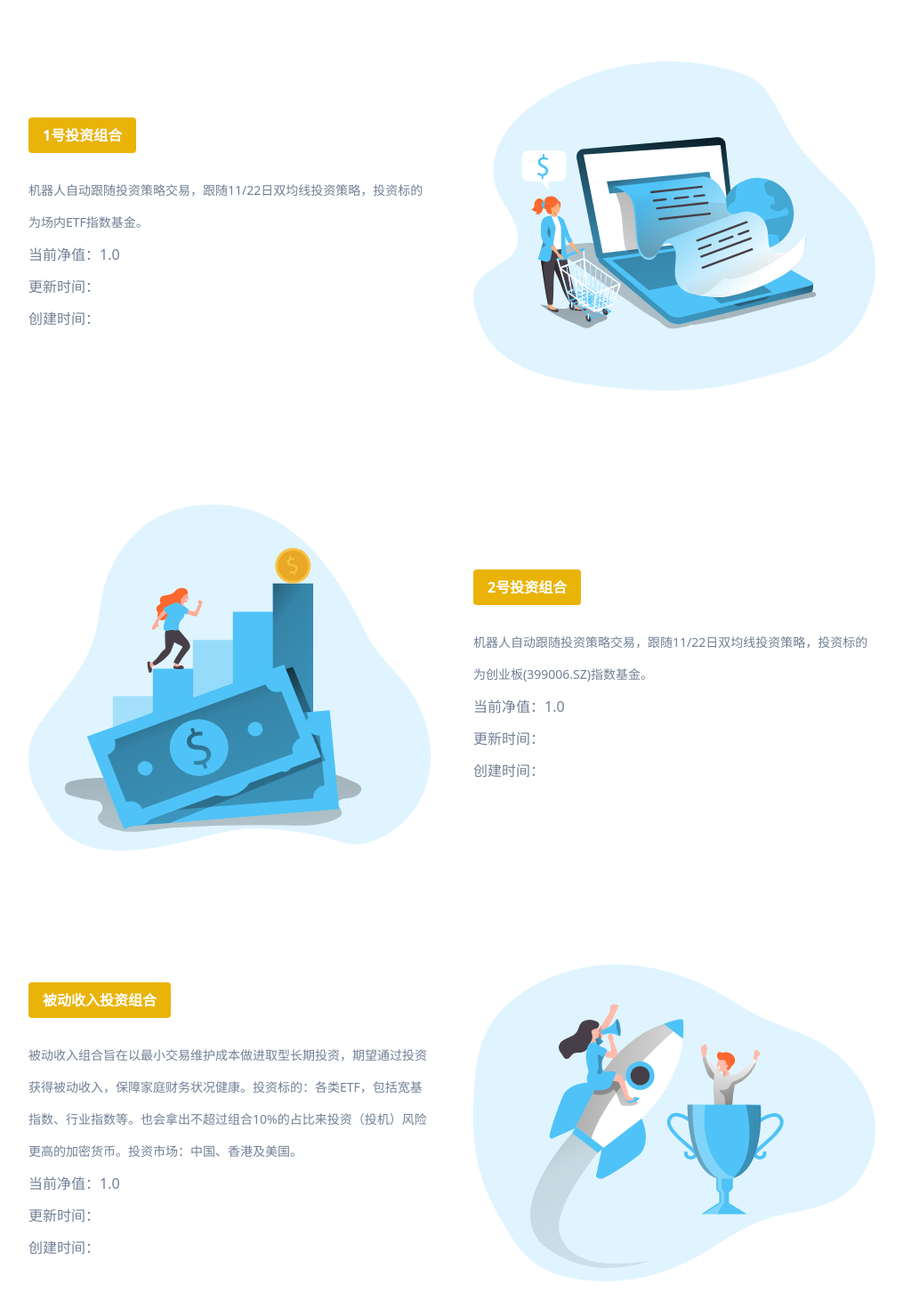
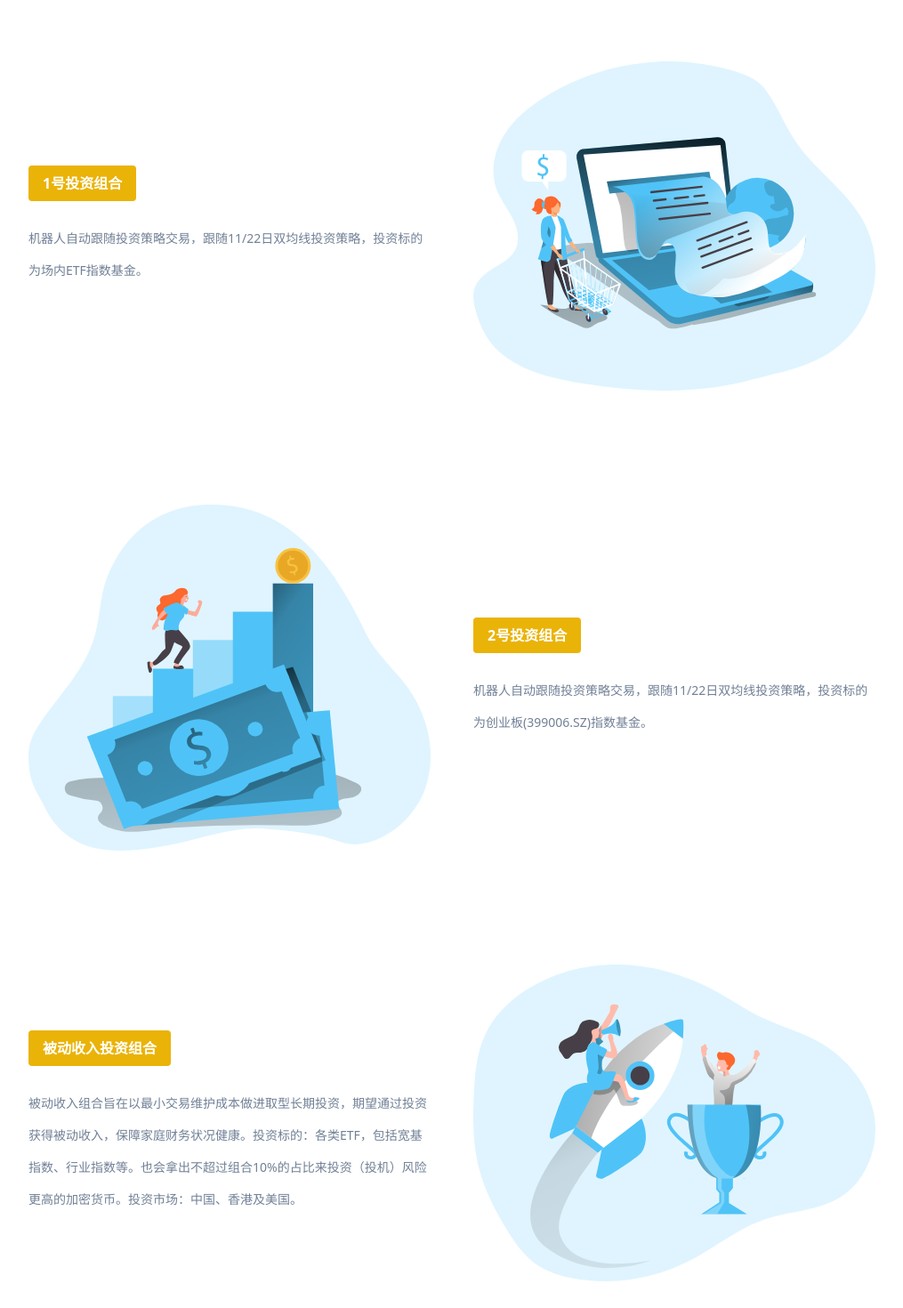
Before and after one commit to bmpi-dev/invest-alchemy, a Next.js app in the folder new-web/: page / in a window 1280 px wide. Shown: the part 960-2430 px from the top of the page at 89% size, without its empty margins (132-1147 px from the left). Built offline with nearby package versions, Linux system fonts and the light colour scheme.

Commit message:
feat(web): hidden portfolio net value on homepage

```diff
--- a/new-web/src/portfolio/PortfolioItem.tsx
+++ b/new-web/src/portfolio/PortfolioItem.tsx
@@ -6,16 +6,16 @@ type IPortfolioProps = {
   title: string;
   description: string;
   link: string;
-  netValue: string;
-  updateDate: string;
-  createDate: string;
+  netValue?: string;
+  updateDate?: string;
+  createDate?: string;
   image: string;
   imageAlt: string;
   reverse?: boolean;
 };
 
 const PortfolioItem = (props: IPortfolioProps) => {
-  const verticalFeatureClass = className(
+  const PortfolioClass = className(
     'mt-20',
     'flex',
     'flex-wrap',
@@ -28,22 +28,28 @@ const PortfolioItem = (props: IPortfolioProps) => {
   const router = useRouter();
 
   return (
-    <div className={verticalFeatureClass}>
+    <div className={PortfolioClass}>
       <div className="w-full sm:w-1/2 text-center sm:text-left sm:px-6">
         <button className="bg-yellow-500 hover:bg-yellow-700 text-white font-bold py-2 px-4 rounded">
           <Link href={props.link}>{props.title}</Link>
         </button>
 
         <div className="mt-6 text-sm leading-9">{props.description}</div>
+        {props.netValue && (
           <div className="mt-auto text-base leading-9">
             当前净值：{props.netValue}
           </div>
+        )}
+        {props.updateDate && (
           <div className="mt-auto text-base leading-9">
             更新时间：{props.updateDate}
           </div>
+        )}
+        {props.createDate && (
           <div className="mt-auto text-base leading-9">
             创建时间：{props.createDate}
           </div>
+        )}
       </div>
 
       <div className="w-full sm:w-1/2 p-6">
--- a/new-web/src/templates/Portfolios.tsx
+++ b/new-web/src/templates/Portfolios.tsx
@@ -13,7 +13,7 @@ const Portfolios = () => {
         title={PortfolioConfig.p1.title}
         description={PortfolioConfig.p1.description}
         link={`${router.basePath}/portfolio?t=${PortfolioConfig.p1.traderName}&p=${PortfolioConfig.p1.portfolioName}`}
-        netValue={'1.0'}
+        netValue={''}
         updateDate={''}
         createDate={''}
         image="/assets/images/feature.svg"
@@ -23,7 +23,7 @@ const Portfolios = () => {
         title={PortfolioConfig.p2.title}
         description={PortfolioConfig.p2.description}
         link={`${router.basePath}/portfolio?t=${PortfolioConfig.p2.traderName}&p=${PortfolioConfig.p2.portfolioName}`}
-        netValue={'1.0'}
+        netValue={''}
         updateDate={''}
         createDate={''}
         image="/assets/images/feature2.svg"
@@ -34,7 +34,7 @@ const Portfolios = () => {
         title={PortfolioConfig.p3.title}
         description={PortfolioConfig.p3.description}
         link={`${router.basePath}/portfolio?t=${PortfolioConfig.p3.traderName}&p=${PortfolioConfig.p3.portfolioName}`}
-        netValue={'1.0'}
+        netValue={''}
         updateDate={''}
         createDate={''}
         image="/assets/images/feature3.svg"
```
Also changed, not shown: 1 other file (tests, documents, lock files or other folders). Lines whose indentation alone changed are shown as unchanged.
